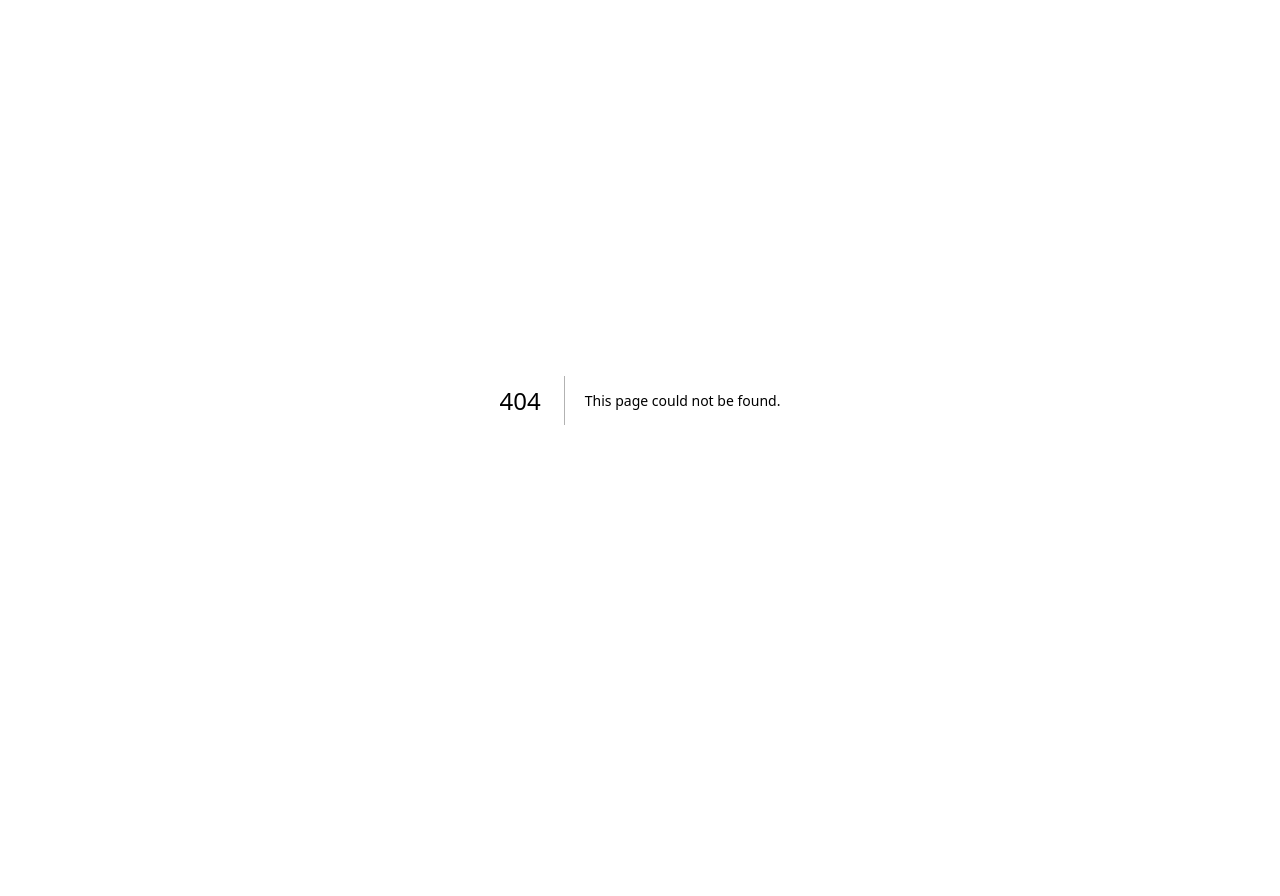
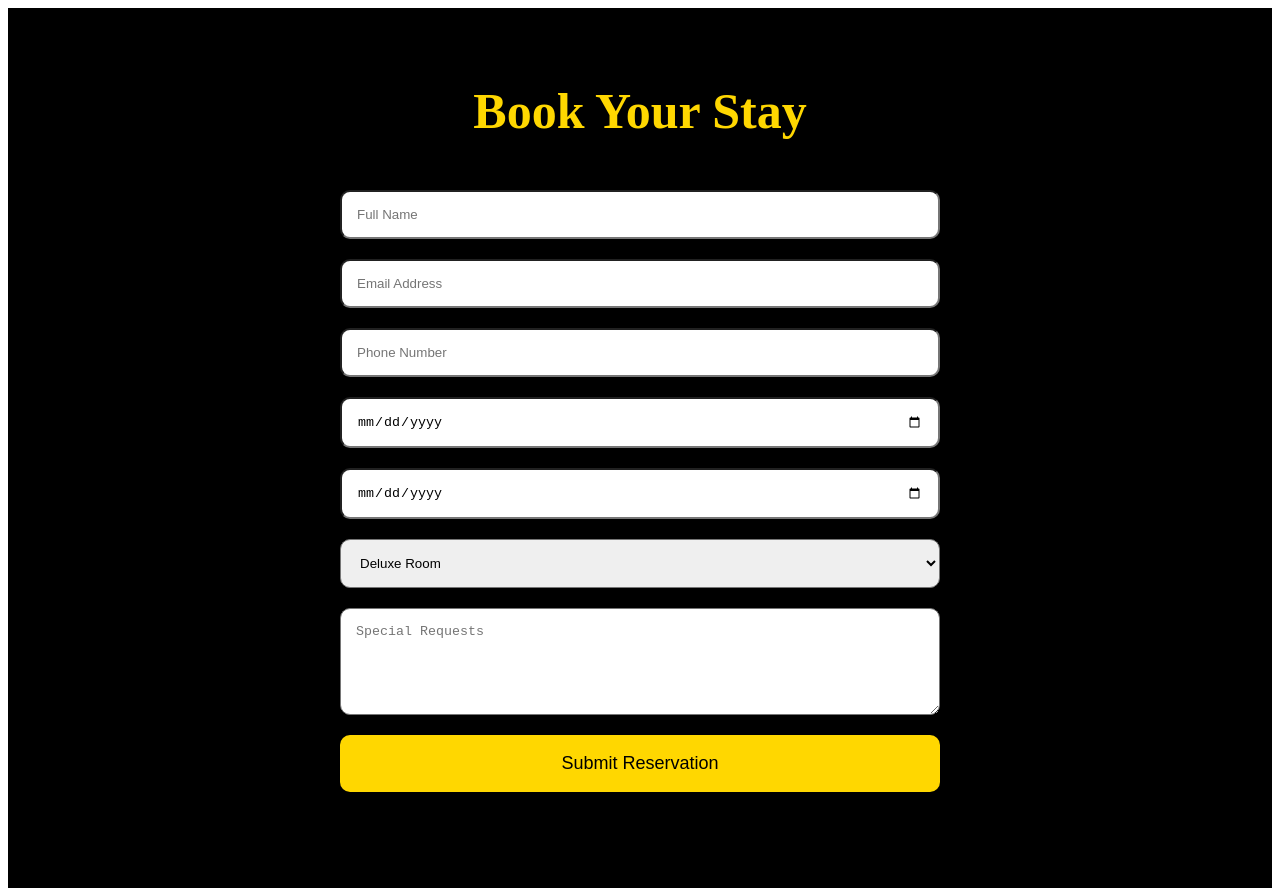
Before and after one commit to mbindaalphachia9-del/OHAU-HOTEL-RESORT, a Next.js app: page /book in a window 1280 px wide. Before the commit this address had no page. Before the commit the page ends 800 px from the top, so only its background shows below. Built offline with nearby package versions, Linux system fonts and the light colour scheme.

Commit message:
Create page.tsx

```diff
--- /dev/null
+++ b/app/book/page.tsx
@@ -0,0 +1,108 @@
+export default function BookPage() {
+  return (
+    <main
+      style={{
+        backgroundColor: "#000",
+        color: "#fff",
+        minHeight: "100vh",
+        padding: "40px",
+        fontFamily: "serif",
+      }}
+    >
+      <h1
+        style={{
+          color: "gold",
+          textAlign: "center",
+          fontSize: "50px",
+        }}
+      >
+        Book Your Stay
+      </h1>
+
+      <div
+        style={{
+          maxWidth: "600px",
+          margin: "auto",
+          display: "flex",
+          flexDirection: "column",
+          gap: "20px",
+          marginTop: "50px",
+        }}
+      >
+        <input
+          placeholder="Full Name"
+          style={{
+            padding: "15px",
+            borderRadius: "10px",
+          }}
+        />
+
+        <input
+          placeholder="Email Address"
+          style={{
+            padding: "15px",
+            borderRadius: "10px",
+          }}
+        />
+
+        <input
+          placeholder="Phone Number"
+          style={{
+            padding: "15px",
+            borderRadius: "10px",
+          }}
+        />
+
+        <input
+          type="date"
+          style={{
+            padding: "15px",
+            borderRadius: "10px",
+          }}
+        />
+
+        <input
+          type="date"
+          style={{
+            padding: "15px",
+            borderRadius: "10px",
+          }}
+        />
+
+        <select
+          style={{
+            padding: "15px",
+            borderRadius: "10px",
+          }}
+        >
+          <option>Deluxe Room</option>
+          <option>Ocean View Suite</option>
+          <option>Presidential Suite</option>
+        </select>
+
+        <textarea
+          placeholder="Special Requests"
+          rows={5}
+          style={{
+            padding: "15px",
+            borderRadius: "10px",
+          }}
+        />
+
+        <button
+          style={{
+            backgroundColor: "gold",
+            color: "black",
+            padding: "18px",
+            border: "none",
+            borderRadius: "10px",
+            fontSize: "18px",
+            cursor: "pointer",
+          }}
+        >
+          Submit Reservation
+        </button>
+      </div>
+    </main>
+  );
+}
```
